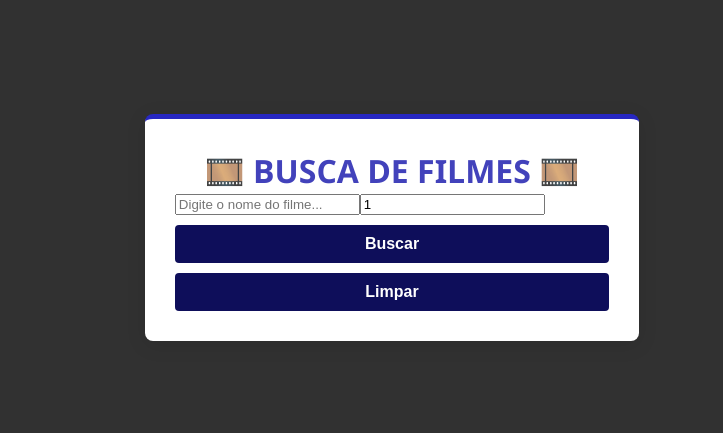
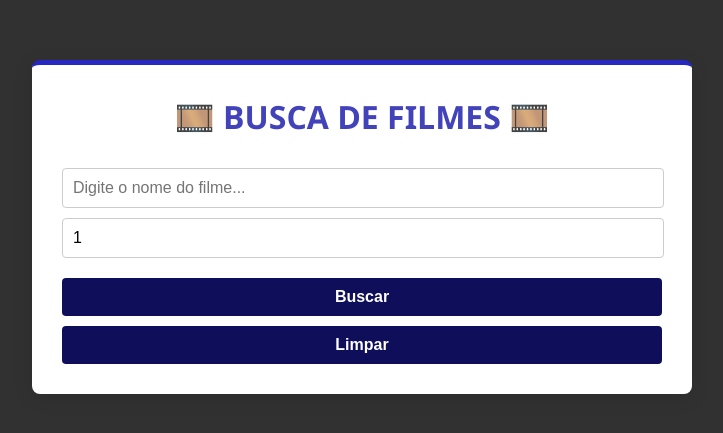
Before and after one commit to manuellapiva/Busca_de_Filmes, a React (Vite) app: page / in a window 1280 px wide. Shown: the part 193-626 px from the top of the page, without its empty margins (278-1001 px from the left). Built offline with nearby package versions, Linux system fonts and the light colour scheme.

Commit message:
css primeiro

```diff
--- a/src/App.css
+++ b/src/App.css
@@ -97,3 +97,28 @@ button:disabled {
   border: 3px solid rgb(23, 23, 121);
   border-radius: 5px;
 }
+
+input {
+  width: 580px;
+  padding: 10px;
+  border: 1px solid #ccc;
+  border-radius: 4px;
+  font-size: 16px;
+  margin-bottom: 10px;
+}
+
+.titulo img {
+  width: 67px;
+}
+
+.titulo {
+  display: flex;
+  justify-content: center;
+  align-items: center;
+  gap: 50px;
+  margin-bottom: 30px;
+}
+
+img {
+  width: 200px;
+}
```
